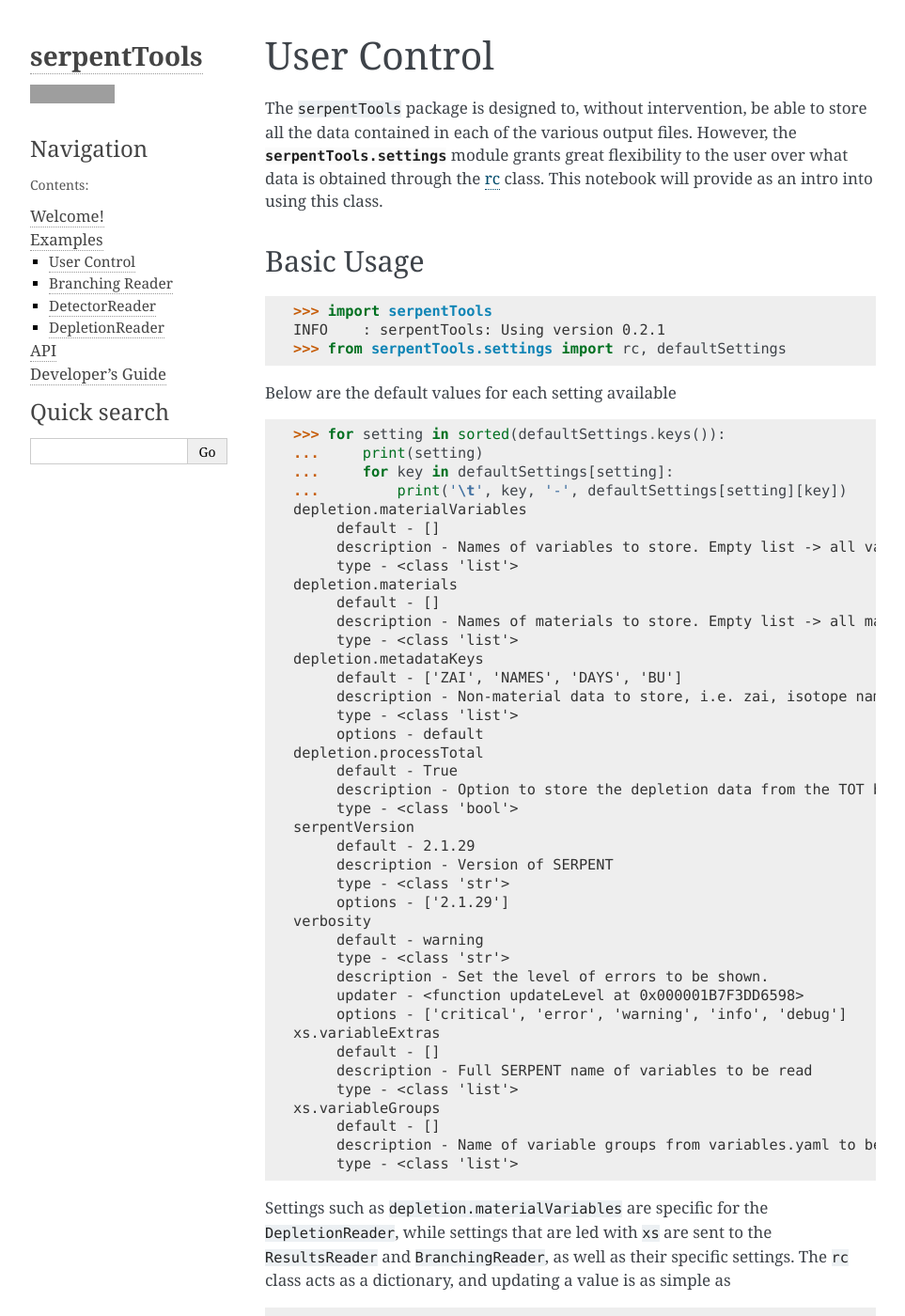
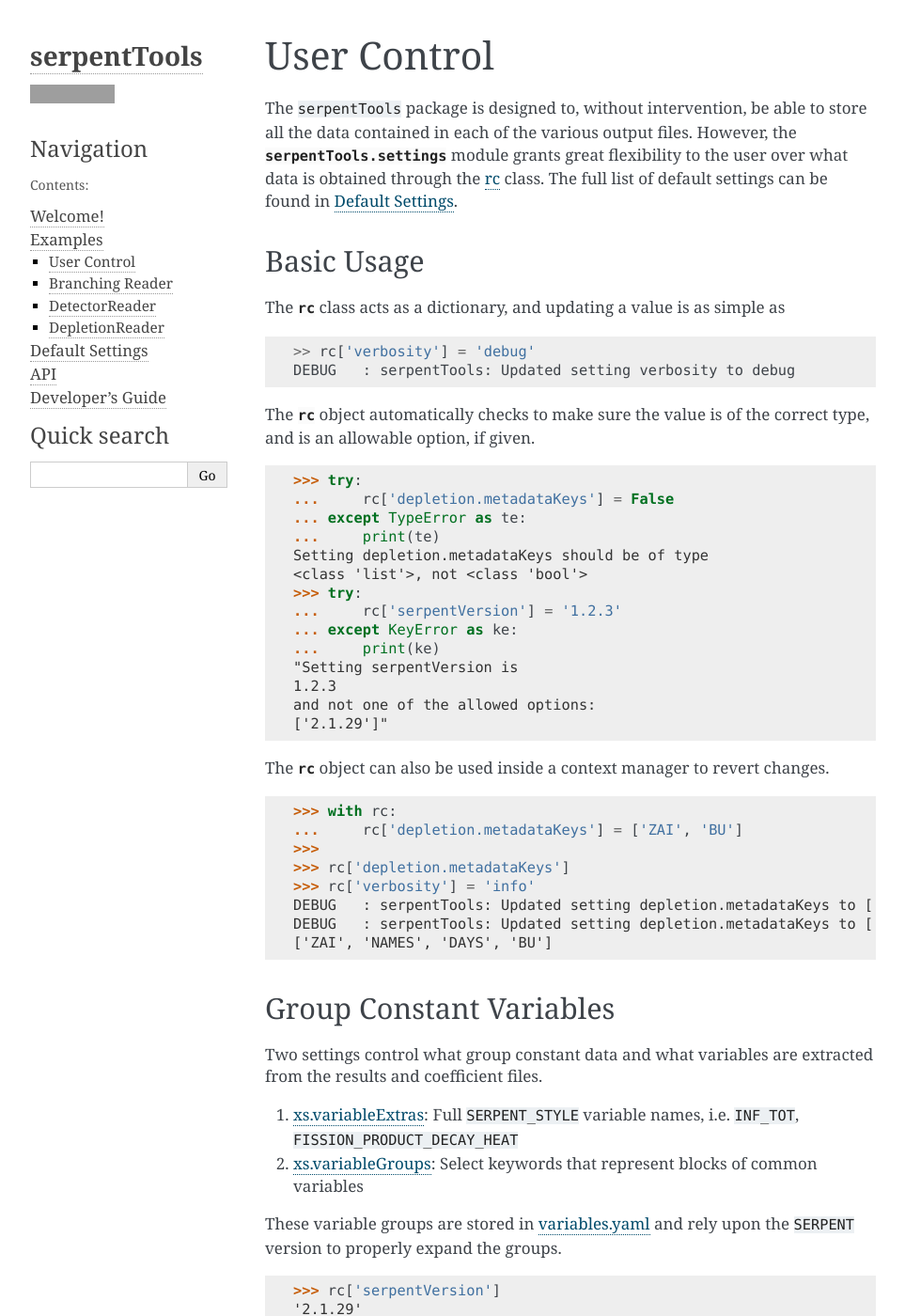
Before and after one commit to CORE-GATECH-GROUP/serpent-tools, a Sphinx documentation site: the page built from docs/examples/Settings.rst, in a window 1280 px wide and 1400 px high. Shown: the whole window at 94% size, without its empty margins (148-1111 px from the left). Built offline with Sphinx 7.4.7, drawn with Linux system fonts in a browser that asks for light colours; some of the changed text lies outside the part shown; grey boxes are pictures that could not be loaded.

Commit message:
Added default settings documentation

```diff
--- a/docs/examples/Settings.rst
+++ b/docs/examples/Settings.rst
@@ -9,66 +11,13 @@ data contained in each of the various output files. However, the
 :py:mod:`serpentTools.settings` module grants great flexibility to the user
 over what data is obtained through the
 `rc <https://unix.stackexchange.com/questions/3467/what-does-rc-in-bashrc-stand-for>`_
-class. This notebook will provide as an intro into using this class.
+class.
+The full list of default settings can be found in :ref:`defaultSettings`.
 
 Basic Usage
 ===========
 
-.. code::
-
-    >>> import serpentTools
-    INFO    : serpentTools: Using version 0.2.1
-    >>> from serpentTools.settings import rc, defaultSettings
-
-Below are the default values for each setting available
-
-.. code::
-
-    >>> for setting in sorted(defaultSettings.keys()):
-    ...     print(setting)
-    ...     for key in defaultSettings[setting]:
-    ...         print('\t', key, '-', defaultSettings[setting][key])
-    depletion.materialVariables
-         default - []
-         description - Names of variables to store. Empty list -> all variables.
-         type - <class 'list'>
-    depletion.materials
-         default - []
-         description - Names of materials to store. Empty list -> all materials.
-         type - <class 'list'>
-    depletion.metadataKeys
-         default - ['ZAI', 'NAMES', 'DAYS', 'BU']
-         description - Non-material data to store, i.e. zai, isotope names, burnup schedule, etc.
-         type - <class 'list'>
-         options - default
-    depletion.processTotal
-         default - True
-         description - Option to store the depletion data from the TOT block
-         type - <class 'bool'>
-    serpentVersion
-         default - 2.1.29
-         description - Version of SERPENT
-         type - <class 'str'>
-         options - ['2.1.29']
-    verbosity
-         default - warning
-         type - <class 'str'>
-         description - Set the level of errors to be shown.
-         updater - <function updateLevel at 0x000001B7F3DD6598>
-         options - ['critical', 'error', 'warning', 'info', 'debug']
-    xs.variableExtras
-         default - []
-         description - Full SERPENT name of variables to be read
-         type - <class 'list'>
-    xs.variableGroups
-         default - []
-         description - Name of variable groups from variables.yaml to be expanded into SERPENT variable to be stored
-         type - <class 'list'>
-
-Settings such as ``depletion.materialVariables`` are specific for the
-``DepletionReader``, while settings that are led with ``xs`` are sent to
-the ``ResultsReader`` and ``BranchingReader``, as well as their specific
-settings. The ``rc`` class acts as a dictionary, and updating a value is
+The |rc| class acts as a dictionary, and updating a value is
 as simple as
 
 .. code::
@@ -77,7 +26,7 @@ as simple as
     DEBUG   : serpentTools: Updated setting verbosity to debug
 
 
-The ``rc`` object automatically checks to make sure the value is of the
+The |rc| object automatically checks to make sure the value is of the
 correct type, and is an allowable option, if given.
 
 .. code::
@@ -86,7 +35,8 @@ correct type, and is an allowable option, if given.
     ...     rc['depletion.metadataKeys'] = False
     ... except TypeError as te:
     ...     print(te)
-    Setting depletion.metadataKeys should be of type <class 'list'>, not <class 'bool'>
+    Setting depletion.metadataKeys should be of type
+    <class 'list'>, not <class 'bool'>
     >>> try:
     ...     rc['serpentVersion'] = '1.2.3'
     ... except KeyError as ke:
@@ -96,7 +46,7 @@ correct type, and is an allowable option, if given.
     and not one of the allowed options:
     ['2.1.29']"
 
-The ``rc`` object can also be used inside a context manager to revert
+The |rc| object can also be used inside a context manager to revert
 changes.
 
 .. code::
@@ -113,18 +63,19 @@ changes.
 .. _group-const-variables:
 
 Group Constant Variables
-------------------------
+========================
 
 Two settings control what group constant data and what variables are
 extracted from the results and coefficient files.
 
-1. ``xs.variableExtras``: Full ``SERPENT_STYLE`` variable names, i.e.
+1. :ref:`xs-variableExtras`: Full ``SERPENT_STYLE`` variable names, i.e.
    ``INF_TOT``, ``FISSION_PRODUCT_DECAY_HEAT``
-2. ``xs.variableGroups``: Select keywords that represent blocks of
+2. :ref:`xs-variableGroups`: Select keywords that represent blocks of
    common variables
 
-These variable groups are stored in ``serpentTools/variables.yaml`` and
-rely upon the ``SERPENT`` version to properly expand the groups.
+These variable groups are stored in
+`variables.yaml <https://github.com/CORE-GATECH-GROUP/serpent-tools/blob/develop/serpentTools/variables.yaml>`_
+and rely upon the ``SERPENT`` version to properly expand the groups.
 
 .. code::
 
@@ -160,10 +111,10 @@ This is because two additional settings instruct the
 :py:class:`~serpentTools.parsers.branching.BranchingReader`
 and :py:class:`~serpentTools.parsers.results.ResultsReader` to obtain
 infinite medium and leakage-corrected
-cross sections: ``xs.getInfXS`` and ``xs.getB1XS``, respectively. By
-default, ``xs.getInfXS`` and ``xs.getB1XS`` default to True. This, in
-conjunction with leaving the ``xs.variableGroups`` and
-``xs.variableExtras`` settings to empty lists, instructs these readers
+cross sections: :ref:`xs-getInfXS` and :ref:`xs-getB1XS`, respectively.
+By default, :ref:`xs-getInfXS` and :ref:`xs-getB1XS` default to True. This, in
+conjunction with leaving the :ref:`xs-variableExtras` and
+:ref:`xs-variableGroups` settings to empty lists, instructs these readers
 to obtain all the data present in their respective files.
 
 See the :ref:`branching-ex` example for more information on using these
@@ -172,9 +123,9 @@ settings to control scraped data.
 .. _conf-files:
 
 Configuration Files
--------------------
+===================
 
-As of version 0.1.2, the ``rc`` object allows for settings to be updated
+The |rc| object allows for settings to be updated
 from a yaml configuration file using the
 :py:meth:`~serpentTools.settings.UserSettingsLoader.loadYaml` method.
 The file is structured with the names of settings as keys and the
--- a/docs/index.rst
+++ b/docs/index.rst
@@ -12,6 +12,7 @@ Welcome to serpentTools's documentation!
 
    welcome/index.rst
    examples/index.rst
+   settingsTop.rst
    api/index.rst
    develop/index.rst
 
--- /dev/null
+++ b/docs/makeSettings.py
@@ -0,0 +1,17 @@
+"""
+Script to make the default settings file
+"""
+from sys import version_info
+from serpentTools import __version__
+from serpentTools.settings import rc
+
+pyVersion = '{}.{}.{}'.format(*version_info[:3])
+print("Making settings file with\n  python: {}"
+      "\n  serpentTools: {}".format(pyVersion, __version__))
+FILE_PATH = 'defaultSettings.rst'
+
+settingsString = rc.prettyPrint()
+with open(FILE_PATH, 'w') as fp:
+    fp.write(settingsString)
+
+print('  done')
```
Also changed, not shown: other parts of docs/examples/Settings.rst (+2 -0 lines), docs/defaultSettings.rst (added, +232 -0 lines), docs/examples/Branching.rst (+13 -49 lines), docs/examples/DepletionReader.rst (+9 -28 lines), docs/settingsTop.rst (added, +54 -0 lines), 1 other file.
